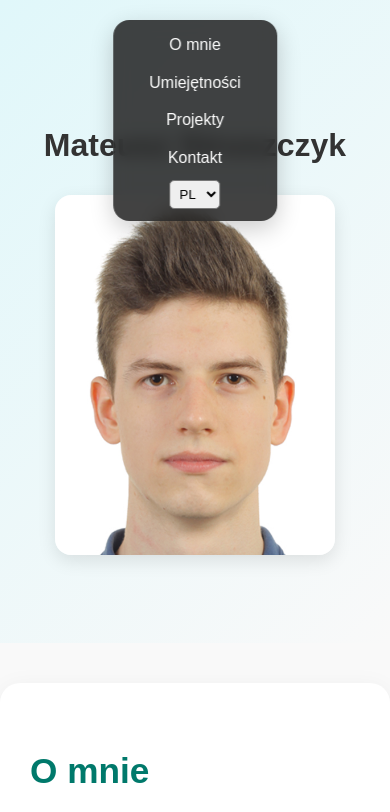
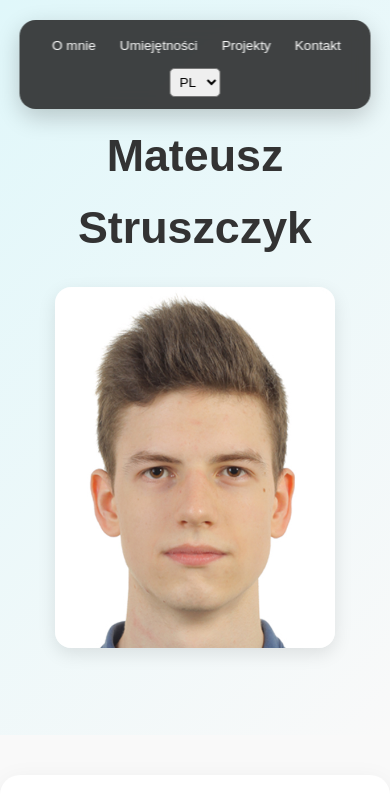
Before and after one commit to Mefjuu77/mefjuu77.github.io, a plain HTML site: page index.html in a window 390 px wide. Shown: the top 812 px of the page. Drawn offline with Linux system fonts and the light colour scheme.

Commit message:
poprawki na tel

```diff
--- a/style.css
+++ b/style.css
@@ -114,16 +114,30 @@ footer {
 
 @media (max-width: 768px) {
   nav {
-    flex-direction: column;
+    flex-direction: row;
+    flex-wrap: wrap;
+    justify-content: center;
     gap: 10px;
   }
 
   nav ul {
-    flex-direction: column;
-    align-items: center;
+    flex-direction: row;
+    flex-wrap: nowrap;
+    overflow-x: auto;
+    -webkit-overflow-scrolling: touch;
+    gap: 8px;
   }
 
-  .intro h1 {
-    font-size: 2rem;
+  nav ul li {
+    white-space: nowrap;
+  }
+
+  nav ul li a {
+    font-size: 0.85rem;
+    padding: 4px 8px;
+  }
+
+  #langSwitcher {
+    font-size: 0.85rem;
   }
 }
```
